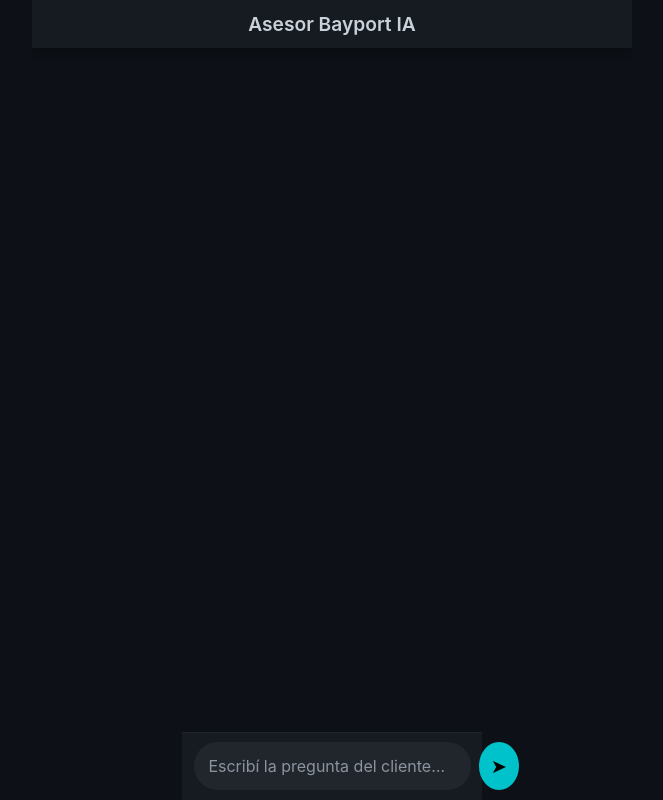
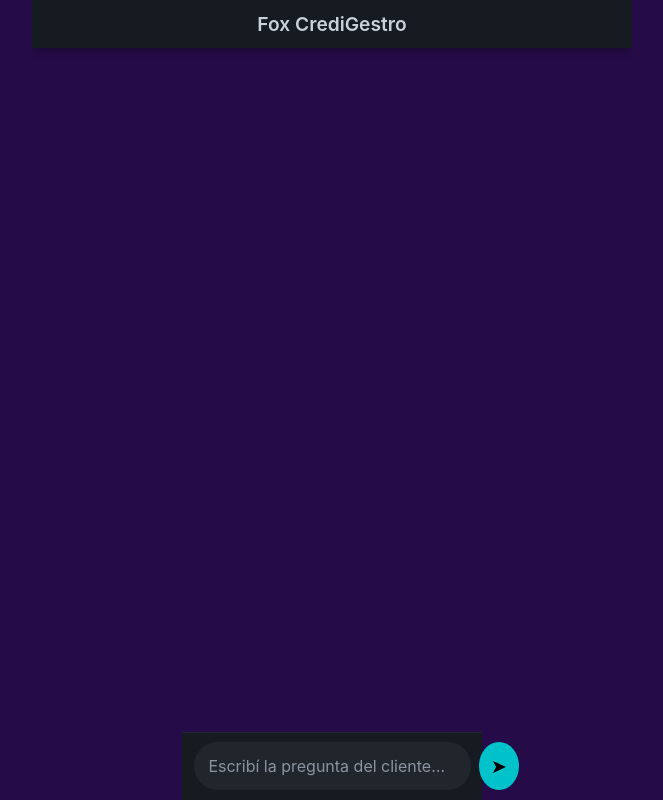
Before and after one commit to soynader/BotBay, a website: page index.html in a window 1280 px wide. Shown: the whole page, without its empty margins (328-991 px from the left). Drawn offline with Linux system fonts and the light colour scheme.

Commit message:
Cambio color
Cambio color

```diff
--- a/index.html
+++ b/index.html
@@ -6,10 +6,10 @@
   <meta name="theme-color" content="#161b22"/>
   <link rel="icon" type="image/svg+xml" href="/favicon.svg"/>
   <link rel="apple-touch-icon" href="/favicon.svg"/>
-  <title>Asesor Bayport IA</title>
+  <title>Fox CrediGestro</title>
   <style>
     :root {
-      --bg: #0d1117;
+      --bg: #250c49;
       --surface: #161b22;
       --surface2: #21262d;
       --accent: #00c2cb;
@@ -196,7 +196,7 @@
 </head>
 <body>
   <header>
-    <h1>Asesor Bayport IA</h1>
+    <h1>Fox CrediGestro</h1>
   </header>
   <main id="chat">
     <div id="messages"></div>
```
